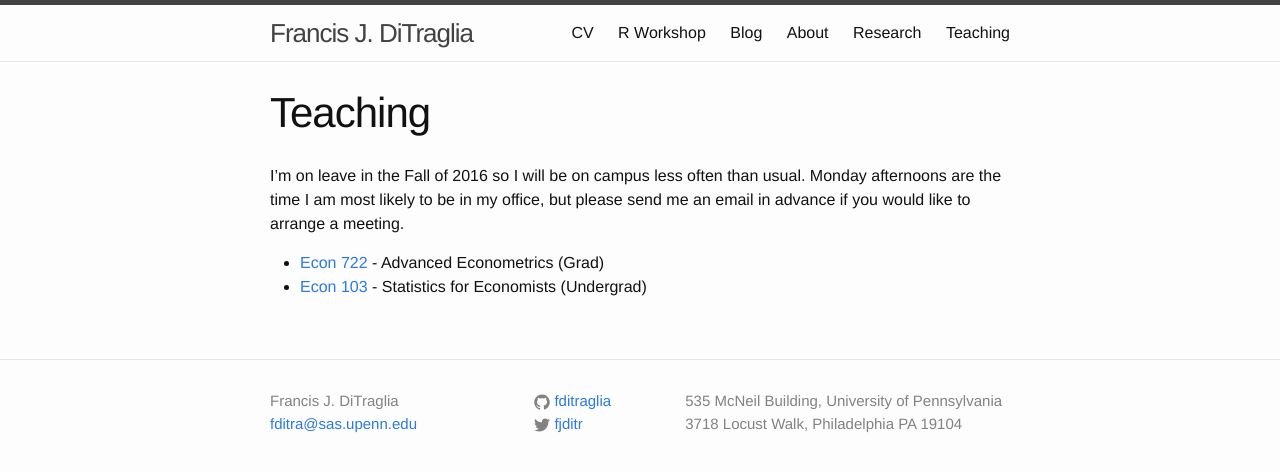
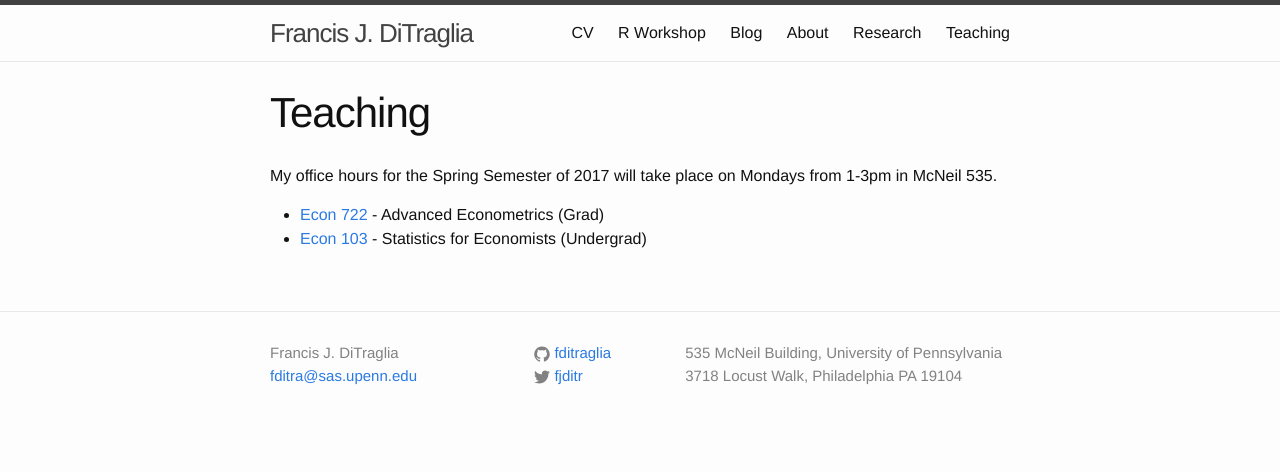
Before and after one commit to fditraglia/fditraglia.github.io, a Jekyll site: the page built from teaching.md, in a window 1280 px wide. Shown: the top 472 px of the page. Built offline with Jekyll 4.4.1, drawn with Linux system fonts in a browser that asks for light colours.

Commit message:
update office hours

```diff
--- a/teaching.md
+++ b/teaching.md
@@ -3,7 +3,8 @@ layout: page
 title: Teaching
 permalink: /Teaching/
 ---
-I'm on leave in the Fall of 2016 so I will be on campus less often than usual. Monday afternoons are the time I am most likely to be in my office, but please send me an email in advance if you would like to arrange a meeting.
+My office hours for the Spring Semester of 2017 will take place on Mondays from 1-3pm in McNeil 535.
+
 
 - [Econ 722](http://ditraglia.com/econ722) - Advanced Econometrics (Grad)
 - [Econ 103](http://ditraglia.com/Econ103Public) - Statistics for Economists (Undergrad)
```
